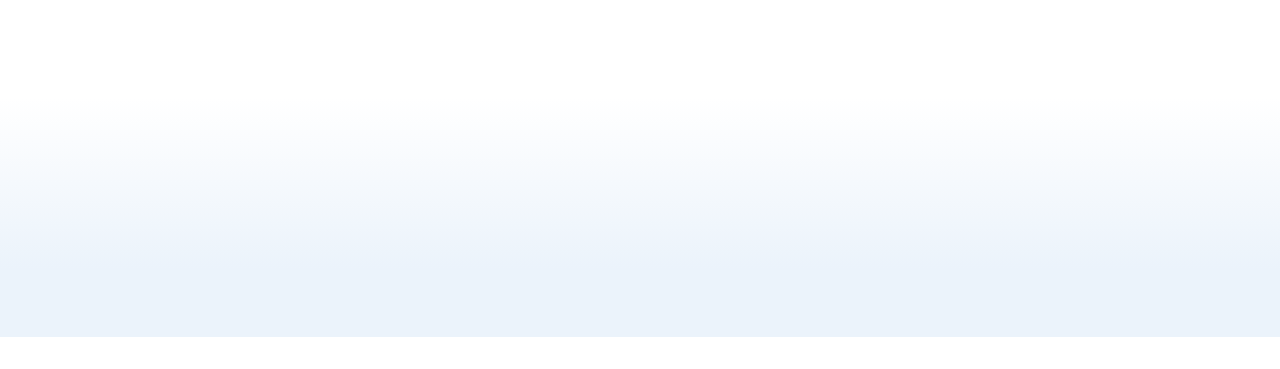
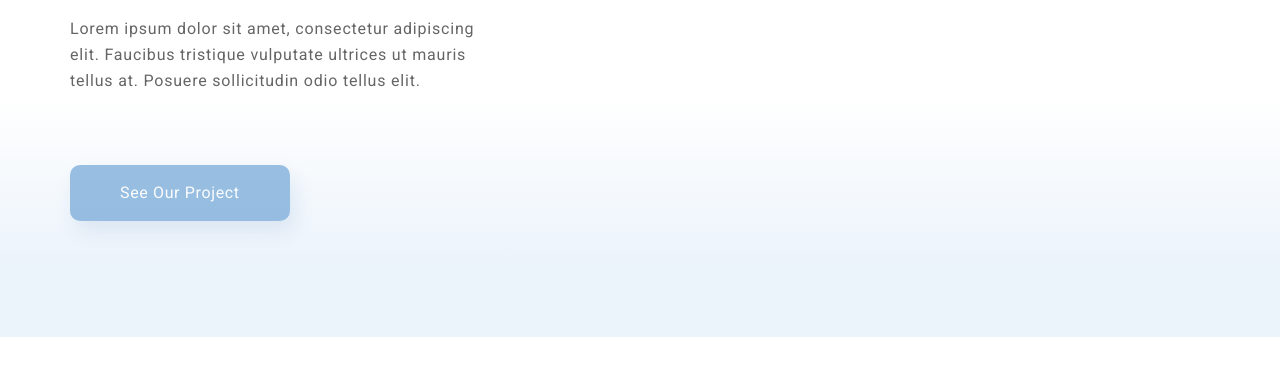
Before and after one commit to megamagomed/lesson_6, a plain HTML site: page lesson_6/index.html in a window 1280 px wide. Shown: the part 431-800 px from the top of the page. Drawn offline with Linux system fonts and the light colour scheme.

Commit message:
Add files via upload

```diff
--- a/lesson_6/index.html
+++ b/lesson_6/index.html
@@ -28,6 +28,7 @@
                     vulputate
                     ultrices ut
                     mauris tellus at. Posuere sollicitudin odio tellus elit.</p>
+                <a href="" class="text top_button">See Our Project</a>
             </div>
 
         </div>
--- a/lesson_6/style.css
+++ b/lesson_6/style.css
@@ -8,6 +8,8 @@ body {
 .container {
     max-width: 1140px;
     margin: 0 auto;
+    display: flex;
+    flex-direction: column;
 }
 .header{
     display: flex;
@@ -26,9 +28,10 @@ body {
     background: linear-gradient(0deg, #EBF3FB 8.84%, rgba(152, 195, 232, 0) 31.12%);
 }
 .top_info {
-    display: flex;
-    flex-direction: column;
-    width: 50%;
+    padding-top: 107px;
+    width: 512px;
+    flex-grow: 1;
+    height: 100%;
 }
 .top_heading {
     font-weight: 300;
@@ -36,5 +39,23 @@ body {
     line-height: 74px;
     letter-spacing: 0.04em;
     color: #1F3F68;
+    margin-bottom: 32px;
 
 }
+.top_text {
+    width: 425px;
+}
+.top_button {
+    color: #FFFFFF;
+    text-align: center;
+    letter-spacing: 0.04em;
+    background: #5A98D0;
+    box-shadow: 5px 10px 20px rgba(53, 110, 173, 0.2);
+    border-radius: 10px;
+    padding: 15px 50px;
+    text-decoration: none;
+    display: inline-block;
+    margin-top: 71px;
+
+
+}
```
